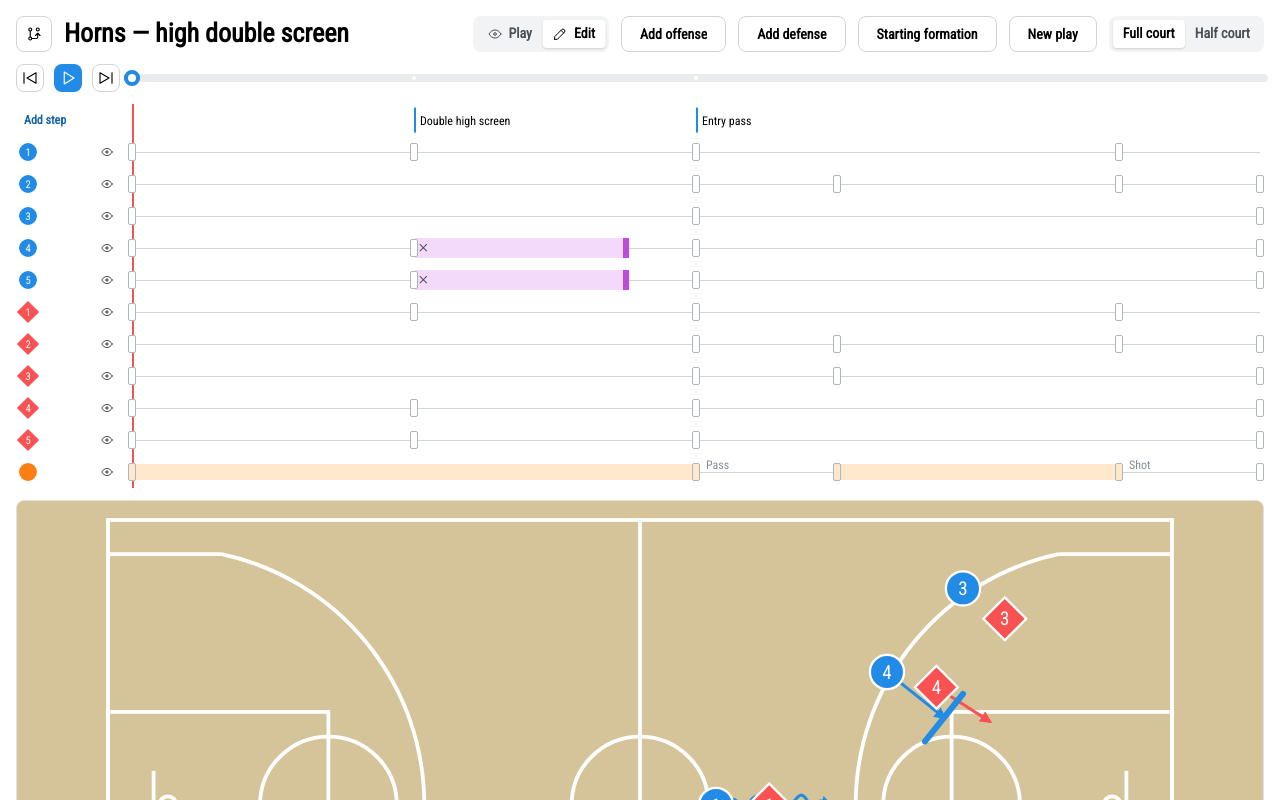
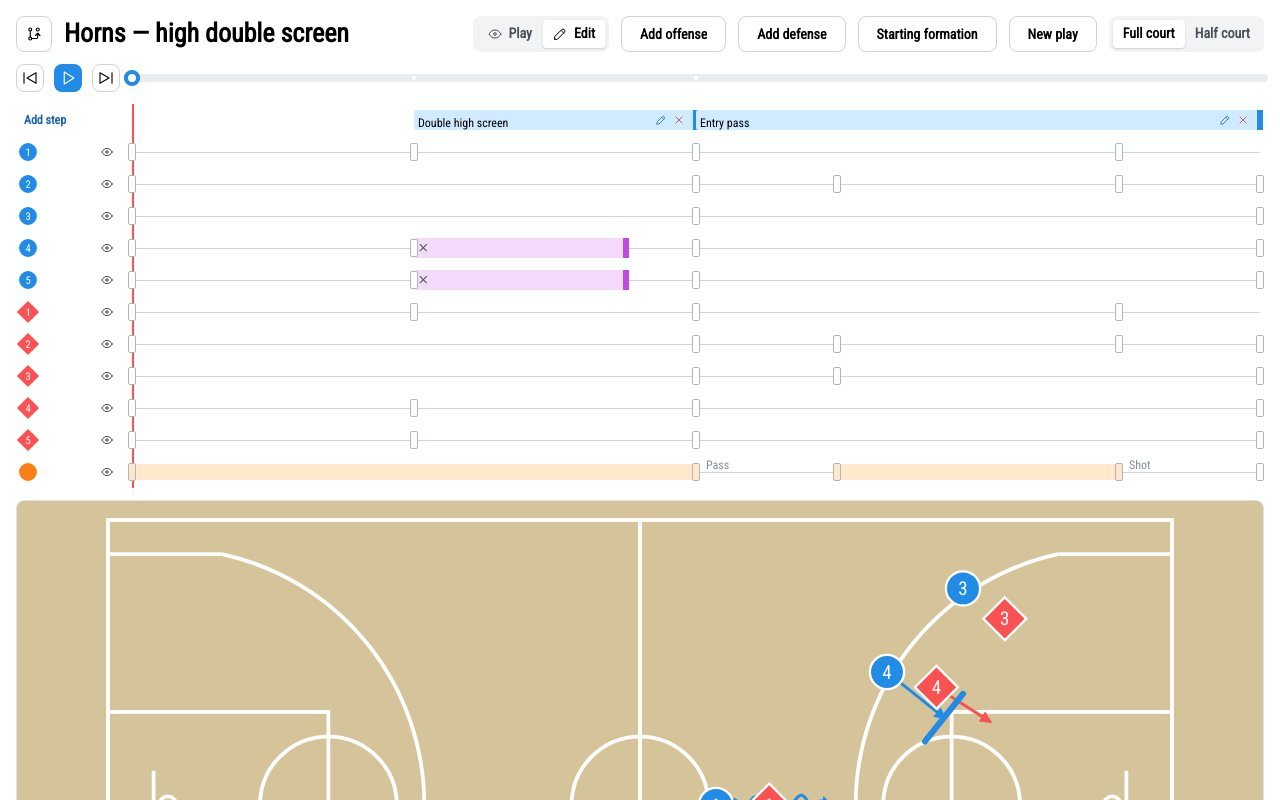
Before and after one commit to antoinefricker/phoopers, a React (Vite) app in the folder apps/pwa/: page / in a window 1280 px wide. Both pictures are taken after a click on the label "Edit". Shown: the top 800 px of the page. Built offline with nearby package versions, Linux system fonts and the light colour scheme.

Commit message:
feat: draw a step's label as a bar with a settable duration

```diff
--- a/apps/pwa/src/editor/StepRuler.tsx
+++ b/apps/pwa/src/editor/StepRuler.tsx
@@ -1,11 +1,12 @@
-import { Box, Button, Group, Popover, Text, TextInput } from '@mantine/core';
+import { ActionIcon, Box, Button, Group, Popover, Text, TextInput } from '@mantine/core';
 import { useRef, useState } from 'react';
-import type { CSSProperties } from 'react';
+import { IconPencil, IconX } from '@tabler/icons-react';
 import { useTranslation } from 'react-i18next';
 import type { Step, StepId } from '../engine';
 import { usePlaybackContext } from '../play2d/usePlaybackContext';
 import { constrainStepRetime } from './constraints';
-import { LABEL_WIDTH } from './TimelineRow';
+import { TimelineBar } from './TimelineBar';
+import { LABEL_WIDTH, MIN_SCREEN_DURATION } from './TimelineRow';
 import { TRACK_INSET_PX, fractionOf } from './timelineGeometry';
 import { useEditorContext } from './useEditorContext';
 import { useTimeDrag } from './useTimeDrag';
@@ -13,23 +14,6 @@ import { useTimeDrag } from './useTimeDrag';
 const SNAP_FRACTION = 0.02;
 
 const percent = (t: number, duration: number) => `${fractionOf(t, duration) * 100}%`;
-
-const tickStyle = (t: number, duration: number): CSSProperties => ({
-  position: 'absolute',
-  top: '50%',
-  left: percent(t, duration),
-  // Vertical centring only. The tick's visible marker is its LEFT BORDER, so translating it
-  // horizontally by half its own width put the line half a label-width before the step's real
-  // time — 60px out for "Double high screen", 35px for "Entry pass". The name now hangs to the
-  // right of a line that sits exactly on the instant, matching the scrubber and the markers.
-  transform: 'translateY(-50%)',
-  padding: '0 4px',
-  whiteSpace: 'nowrap',
-  border: 0,
-  borderLeft: '2px solid var(--mantine-color-blue-filled)',
-  background: 'transparent',
-  color: 'var(--mantine-color-text)',
-});
 
 interface EditorProps {
   step: Step;
@@ -85,13 +69,24 @@ function StepEditor({ step, onDone }: EditorProps) {
  */
 export function StepRuler() {
   const { t } = useTranslation();
-  const { play, addStep, moveStep } = useEditorContext();
+  const { play, addStep, moveStep, removeStep, setStepDuration } = useEditorContext();
   const { timeline, branchId, currentTimeRef } = usePlaybackContext();
   const [openId, setOpenId] = useState<StepId | null>(null);
   const trackRef = useRef<HTMLDivElement>(null);
   const { duration, steps } = timeline;
   const ownStepIds = new Set(play.branches.find((b) => b.id === branchId)?.steps.map((s) => s.id));
-  const { bind, consumeDrag } = useTimeDrag(trackRef, duration);
+  const { bind } = useTimeDrag(trackRef, duration);
+  // Where each step's label stops being shown. Sorted, because "the next step" is a question
+  // about time, not about the order the steps were authored in.
+  const ordered = [...steps].sort((a, b) => a.t - b.t);
+  const windowEnd = (step: Step, index: number): number => {
+    const limit = ordered[index + 1]?.t ?? duration;
+    if (step.duration === undefined) return limit;
+
+    // A duration that is not a positive number has no window: `validatePlay` reports it, and a
+    // NaN here would reach the bar's width and collapse the ruler's layout.
+    return Number.isFinite(step.duration) && step.duration > 0 ? Math.min(step.t + step.duration, limit) : step.t;
+  };
 
   return (
     <Box data-testid="step-ruler" style={{ display: 'flex', alignItems: 'center', height: '2rem' }}>
@@ -122,23 +117,27 @@ export function StepRuler() {
           marginRight: TRACK_INSET_PX,
         }}
       >
-        {steps.map((step) => {
+        {ordered.map((step, index) => {
           const others = steps.filter((s) => s.id !== step.id);
+          const barWidth = `${(fractionOf(windowEnd(step, index), duration) - fractionOf(step.t, duration)) * 100}%`;
 
           // An ancestor's step is shown (it is a snap mark) but belongs to that ancestor: moving,
           // renaming or removing it from here would rewrite the base play and every sibling.
           // The same rule keyframes follow in `TimelineRow`.
           if (!ownStepIds.has(step.id)) {
             return (
-              <Text
+              <TimelineBar
                 key={step.id}
-                size="xs"
-                component="span"
-                data-inherited="true"
-                style={{ ...tickStyle(step.t, duration), cursor: 'default', opacity: 0.6 }}
+                testId={`step-bar-${step.id}`}
+                inherited
+                leftPercent={percent(step.t, duration)}
+                widthPercent={barWidth}
+                background="var(--mantine-color-blue-light)"
               >
+                <Text size="xs" component="span" style={{ paddingLeft: 4, opacity: 0.6 }}>
                   {step.name}
                 </Text>
+              </TimelineBar>
             );
           }
 
@@ -150,15 +149,18 @@ export function StepRuler() {
               position="bottom"
               withArrow
             >
-              <Popover.Target>
-                <button
-                  type="button"
-                  onClick={() => {
-                    if (!consumeDrag()) setOpenId(openId === step.id ? null : step.id);
-                  }}
-                  style={{ ...tickStyle(step.t, duration), cursor: 'grab', touchAction: 'none' }}
-                  {...bind({
+              <TimelineBar
+                testId={`step-bar-${step.id}`}
+                leftPercent={percent(step.t, duration)}
+                widthPercent={barWidth}
+                background="var(--mantine-color-blue-light)"
+                handleBackground="var(--mantine-color-blue-filled)"
+                label={step.name}
+                // The bar itself retimes the step, as its tick did before it had a width.
+                bar={bind({
                   current: step.t,
+                  // The bar starts at the step's time rather than straddling it.
+                  anchor: 'start',
                   resolve: (rawT, snap) =>
                     constrainStepRetime(play, step.id, step.t, rawT, others, snap ? SNAP_FRACTION * duration : 0),
                   place: (element, value) => {
@@ -169,12 +171,56 @@ export function StepRuler() {
                   },
                   commit: (value) => moveStep(step.id, value),
                 })}
+                handle={{
+                  testId: `step-handle-${step.id}`,
+                  label: t('play.editor.stepDuration', 'Label duration'),
+                  bind: bind({
+                    current: windowEnd(step, index),
+                    // Floored at a screen's minimum and capped at the next step, or at the end
+                    // of the play for a last step: two windows may never overlap.
+                    resolve: (rawT) =>
+                      Math.min(Math.max(rawT, step.t + MIN_SCREEN_DURATION), ordered[index + 1]?.t ?? duration),
+                    place: (element, value) => {
+                      const bar = element.parentElement;
+                      if (bar !== null) {
+                        bar.style.width = `${(fractionOf(value, duration) - fractionOf(step.t, duration)) * 100}%`;
+                      }
+                    },
+                    restore: (element) => {
+                      const bar = element.parentElement;
+                      if (bar !== null) bar.style.width = barWidth;
+                    },
+                    commit: (value) => setStepDuration(step.id, value - step.t),
+                  }),
+                }}
+                actions={
+                  <>
+                    <Popover.Target>
+                      <ActionIcon
+                        size="xs"
+                        variant="subtle"
+                        aria-label={t('play.editor.editStep', 'Edit {{name}}', { name: step.name })}
+                        onClick={() => setOpenId(openId === step.id ? null : step.id)}
                       >
-                  <Text size="xs" component="span">
+                        <IconPencil size={12} stroke={1.5} />
+                      </ActionIcon>
+                    </Popover.Target>
+                    <ActionIcon
+                      size="xs"
+                      variant="subtle"
+                      color="red"
+                      aria-label={t('play.editor.removeStep', 'Remove {{name}}', { name: step.name })}
+                      onClick={() => removeStep(step.id)}
+                    >
+                      <IconX size={12} stroke={1.5} />
+                    </ActionIcon>
+                  </>
+                }
+              >
+                <Text size="xs" component="span" style={{ paddingLeft: 4 }}>
                   {step.name}
                 </Text>
-                </button>
-              </Popover.Target>
+              </TimelineBar>
               <Popover.Dropdown>
                 <StepEditor step={step} onDone={() => setOpenId(null)} />
               </Popover.Dropdown>
--- a/apps/pwa/src/editor/TimelineBar.tsx
+++ b/apps/pwa/src/editor/TimelineBar.tsx
@@ -18,9 +18,11 @@ export interface TimelineBarProps {
    * way, as its tick did; a screen's bar has none, a screen being retimed from its row.
    */
   bar?: BarGesture;
+  /** Names the bar for a keyboard user. Required alongside `bar`, which makes it focusable. */
+  label?: string;
   /** The right edge, dragged to set where the span ends. Absent on an inherited bar. */
   handle?: { testId: string; label: string; bind: BarGesture };
-  /** Drawn just past the bar's end. */
+  /** Drawn at the bar's end, inside it. */
   actions?: ReactNode;
   /** Drawn inside the bar, positioned by the caller. */
   children?: ReactNode;
@@ -42,6 +44,7 @@ export function TimelineBar({
   testId,
   inherited,
   bar,
+  label,
   handle,
   actions,
   children,
@@ -50,6 +53,11 @@ export function TimelineBar({
     <Box
       data-testid={testId}
       data-inherited={inherited === true ? 'true' : undefined}
+      // Focusable when it carries a gesture, so the arrow keys reach it: `useTimeDrag` handles
+      // them, and that is how a step is retimed without a pointer. Not a `<button>` — it holds
+      // the handle and the controls, and a button may not nest interactive content.
+      tabIndex={bar === undefined ? undefined : 0}
+      aria-label={bar === undefined ? undefined : label}
       {...(bar ?? {})}
       style={{
         position: 'absolute',
@@ -89,6 +97,12 @@ export function TimelineBar({
             background: handleBackground,
           }}
           {...handle.bind}
+          onPointerDown={(event) => {
+            // The bar above may carry a gesture of its own — a step's bar retimes its step —
+            // and a press on the handle must set the span's END, not move the whole span.
+            handle.bind.onPointerDown?.(event);
+            event.stopPropagation();
+          }}
         />
       )}
       {actions !== undefined && (
@@ -97,10 +111,19 @@ export function TimelineBar({
             position: 'absolute',
             top: 0,
             bottom: 0,
-            left: '100%',
+            // Inside the bar, not past it: a span ending where the track does would otherwise
+            // push its controls off the panel, which grows a horizontal scrollbar. Measured at
+            // 36px past the track for the last step of the sample play.
+            right: 8,
             display: 'flex',
             alignItems: 'center',
             pointerEvents: 'auto',
+          }}
+          onPointerDown={(event) => {
+            // The bar above may carry a gesture, and `useTimeDrag` captures the pointer on
+            // press: without this the capture retargets the click and the control never gets
+            // it. jsdom does not implement pointer capture, so only a browser shows it.
+            event.stopPropagation();
           }}
         >
           {actions}
--- a/apps/pwa/src/editor/useTimeDrag.ts
+++ b/apps/pwa/src/editor/useTimeDrag.ts
@@ -17,6 +17,12 @@ export const FINE_NUDGE_S = 0.1;
 export interface TimeGesture {
   /** Where the model has this object now: the point a keyboard nudge counts from. */
   current: number;
+  /**
+   * Which part of the element sits at `current`. A marker and a tick are centred on their own
+   * time; a bar's LEFT EDGE is its time and it extends to the right. Measuring the grab from
+   * the wrong one makes the element jump by half its width on the first move.
+   */
+  anchor?: 'centre' | 'start';
   /**
    * Turns a raw time into the value the gesture may actually take (the constraint). `snap` is
    * true for the pointer, which benefits from landing on a step, and false for the keyboard,
@@ -50,7 +56,8 @@ export function useTimeDrag(trackRef: RefObject<HTMLElement | null>, duration: n
       // Where on the element it was grabbed. The element follows the pointer's DELTA, not its
       // absolute position, so grabbing a marker off-centre does not make it jump on the first move.
       const box = event.currentTarget.getBoundingClientRect();
-      const grab = event.clientX - (box.left + box.width / 2);
+      const anchorX = gesture.anchor === 'start' ? box.left : box.left + box.width / 2;
+      const grab = event.clientX - anchorX;
       active.current = {
         gesture,
         moved: false,
--- a/apps/pwa/src/i18n/locales/en/common.json
+++ b/apps/pwa/src/i18n/locales/en/common.json
@@ -29,6 +29,7 @@
       "deleteBranchTitle": "Delete {{name}}?",
       "dragBall": "Move the ball",
       "dragPlayer": "Move player {{label}}",
+      "editStep": "Edit {{name}}",
       "fork": "Fork",
       "forkCancel": "Cancel",
       "forkCreate": "Create",
@@ -60,11 +61,13 @@
       "removeScreen": "Remove screen",
       "removeScreenBody": "The screen set by {{screener}} for {{beneficiary}} will be removed.",
       "removeScreenTitle": "Remove this screen?",
+      "removeStep": "Remove {{name}}",
       "save": "Save",
       "screenDuration": "Screen duration",
       "selectedPlayer": "Player {{label}}",
       "showEntity": "Show {{name}}",
       "stepDefault": "Step {{n}}",
+      "stepDuration": "Label duration",
       "stepName": "Step name",
       "variantName": "Variant name"
     },
--- a/apps/pwa/src/i18n/locales/fr/common.json
+++ b/apps/pwa/src/i18n/locales/fr/common.json
@@ -29,6 +29,7 @@
       "deleteBranchTitle": "Supprimer {{name}} ?",
       "dragBall": "Déplacer le ballon",
       "dragPlayer": "Déplacer le joueur {{label}}",
+      "editStep": "Modifier {{name}}",
       "fork": "Dupliquer",
       "forkCancel": "Annuler",
       "forkCreate": "Créer",
@@ -60,11 +61,13 @@
       "removeScreen": "Supprimer l'écran",
       "removeScreenBody": "L'écran posé par {{screener}} pour {{beneficiary}} sera supprimé.",
       "removeScreenTitle": "Supprimer cet écran ?",
+      "removeStep": "Supprimer {{name}}",
       "save": "Enregistrer",
       "screenDuration": "Durée de l'écran",
       "selectedPlayer": "Joueur {{label}}",
       "showEntity": "Afficher {{name}}",
       "stepDefault": "Étape {{n}}",
+      "stepDuration": "Durée du label",
       "stepName": "Nom de l'étape",
       "variantName": "Nom de la variante"
     },
```
Also changed, not shown: 1 other file (tests, documents, lock files or other folders). Lines whose indentation alone changed are shown as unchanged.
